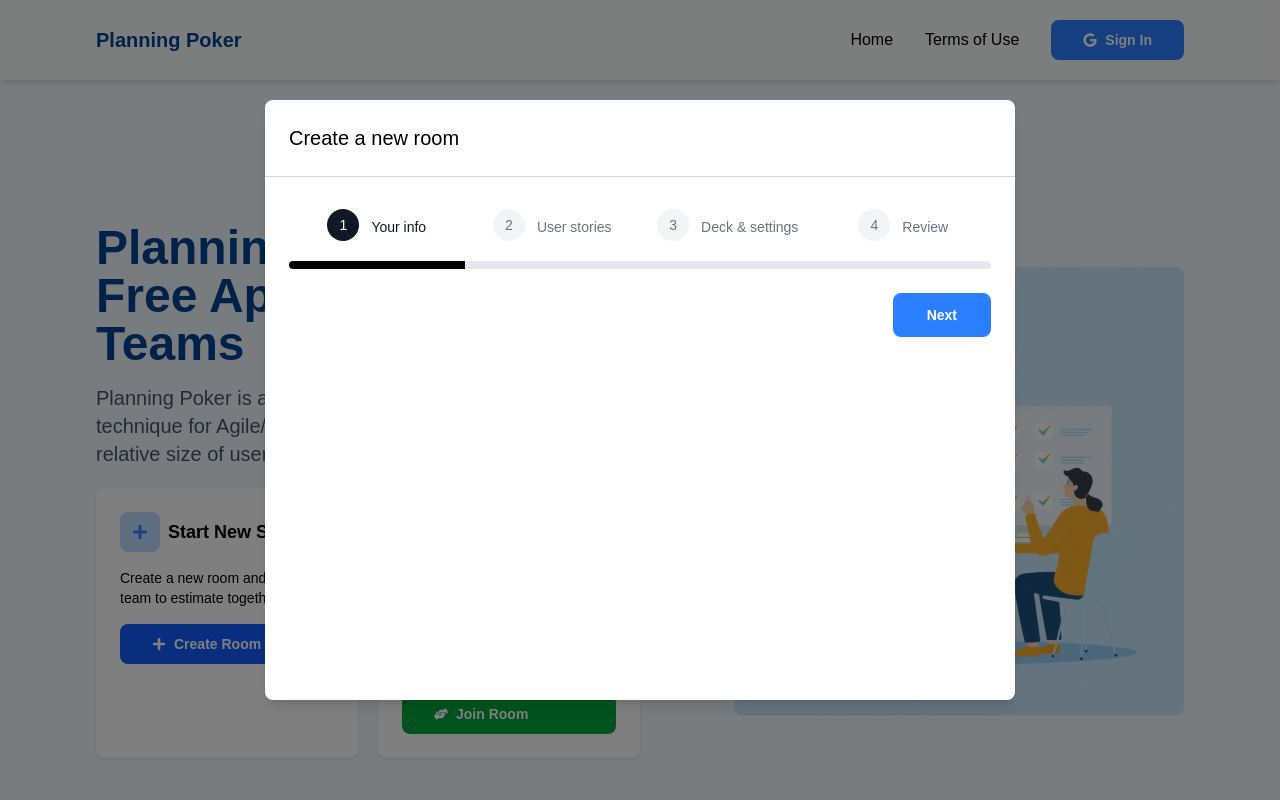
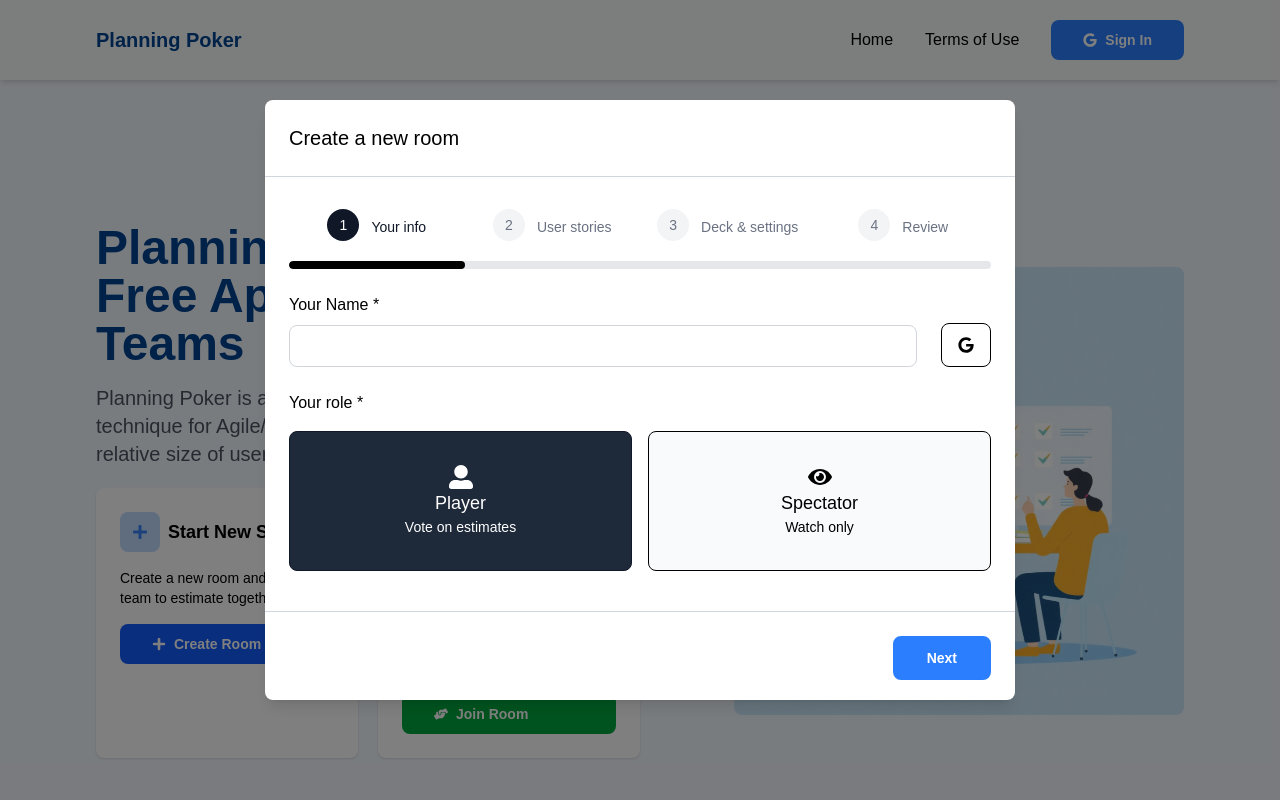
Before and after one commit to malvezzidatr/planning-poker, a Next.js app: page / in a window 1280 px wide. Shown: the top 800 px of the page. Built offline with nearby package versions, Linux system fonts and the light colour scheme; no server answers.

Commit message:
feat: Creating a new modal for create room

```diff
--- a/src/components/CreateRoomModalStepByStep/CreateRoomModalStepByStep.tsx
+++ b/src/components/CreateRoomModalStepByStep/CreateRoomModalStepByStep.tsx
@@ -3,9 +3,13 @@
 import { useState } from "react"
 import Stepper from "../Stepper/Stepper"
 import { Button } from "../Button/Button";
+import { Input } from "../Input/Input";
+import Icon from "../Icon/Icon";
+import { YourInfo } from "./components/YourInfo/YourInfo";
 
 export const CreateRoomModalStepByStep = () => {
   const [currentStep, setCurrentStep] = useState<number>(1);
+  const [name, setName] = useState<string>('');
 
   const nextStep = () => {
     setCurrentStep(prevState => prevState + 1);
@@ -25,7 +29,12 @@ export const CreateRoomModalStepByStep = () => {
         <div className="mt-2 p-6 w-full">
           <Stepper currentStep={currentStep} />
         </div>
-        <div className="flex sticky bottom-0 bg-white w-full justify-end gap-4 px-6">
+        {
+          currentStep === 1 && (
+            <YourInfo setName={setName} name={name} />
+          )
+        }
+        <div className="flex absolute border-t-[1px] border-t-gray-300 pt-6 bottom-5 bg-white w-full justify-end gap-4 px-6">
           {currentStep !== 1 && (
             <Button onClick={previousStep} outlined variant="secondary" text="Back" />
           )}
--- /dev/null
+++ b/src/components/CreateRoomModalStepByStep/components/YourInfo/YourInfo.tsx
@@ -0,0 +1,62 @@
+import Icon from "@/components/Icon/Icon"
+import { Input } from "@/components/Input/Input"
+import { UserRoleCard } from "@/components/UserRoleCard/UserRoleCard";
+import { SetStateAction, useEffect, useState } from "react"
+import { auth, provider } from "@/lib/firebase";
+import { signOut, signInWithPopup, User } from "firebase/auth";
+
+interface IYourInfoProps {
+  setName: React.Dispatch<SetStateAction<string>>;
+  name: string;
+}
+
+export const YourInfo = ({
+  setName,
+  name
+}: IYourInfoProps) => {
+  const [isPlayer, setIsPlayer] = useState<boolean>(true);
+  const [user, setUser] = useState<User | null>(null);
+
+  useEffect(() => {
+    const unsubscribe = auth.onAuthStateChanged((u) => setUser(u));
+    return () => unsubscribe();
+  }, []);
+
+  const handleRoleChange = (role: "player" | "spectator") => {
+    setIsPlayer(role === "player");
+  };
+
+  const handleSignIn = async () => {
+    try {
+      await signInWithPopup(auth, provider);
+    } catch (error) {
+      console.error(error);
+    }
+  };
+
+  const handleSignOut = async () => {
+    try {
+      await signOut(auth);
+    } catch (error) {
+      console.error(error);
+    }
+  };
+
+  return (
+    <div className="px-6 flex flex-col mb-6">
+      <div className="w-full flex items-end">
+        <Input labelText="Your Name *" readOnly={!!user?.displayName} setValue={setName} value={user?.displayName || name} full />
+        <button onClick={!!user ? handleSignOut : handleSignIn} className="ml-6 border-[1px] cursor-pointer hover:bg-black hover:text-white shadow-black border-black hover:shadow-md transition h-11 px-4 rounded-lg">
+          <Icon size={16} name={!!user ? "logout" : "google"} />
+        </button>
+      </div>
+      <div className="mt-6 flex flex-col gap-4">
+        <p className="text-md text-black">Your role *</p>
+        <div className="flex gap-4">
+          <UserRoleCard testID="role-card-player" onPress={() => handleRoleChange("player")} active={isPlayer} type="Player" description="Vote on estimates" iconName="user" />
+          <UserRoleCard testID="role-card-spectator" onPress={() => handleRoleChange("spectator")} active={!isPlayer} type="Spectator" description="Watch only" iconName="eye" />
+        </div>
+      </div>
+    </div>
+  )
+}
--- a/src/components/Icon/Icon.tsx
+++ b/src/components/Icon/Icon.tsx
@@ -28,6 +28,7 @@ import {
   FaShare,
   FaCheck,
   FaUserPlus,
+  FaSignOutAlt,
 } from "react-icons/fa";
 import { MdEmail } from "react-icons/md";
 
@@ -62,6 +63,7 @@ const icons = {
   share: FaShare,
   check: FaCheck,
   userPlus: FaUserPlus,
+  logout: FaSignOutAlt,
 } as const;
 
 export type IconName = keyof typeof icons;
--- a/src/components/ProgressBar/ProgressBar.tsx
+++ b/src/components/ProgressBar/ProgressBar.tsx
@@ -9,7 +9,7 @@ export const ProgressBar = ({ value, color = "bg-blue-500" }: ProgressBarProps)
   return (
     <div className="w-full h-2 bg-gray-200 rounded-full overflow-hidden">
       <div
-        className={`h-full ${color} transition-all duration-300`}
+        className={`h-full rounded-full ${color} transition-all duration-300`}
         style={{ width: `${clampedValue}%` }}
       />
     </div>
--- a/src/components/UserRoleCard/UserRoleCard.tsx
+++ b/src/components/UserRoleCard/UserRoleCard.tsx
@@ -18,10 +18,10 @@ export const UserRoleCard = ({
   onPress = () => {},
 }: IUserTypeCardProps) => {
   return (
-    <div data-active={active} data-testid={testID} className={`transition cursor-pointer w-full h-[140px] border-2 border-[#E4E7EB] rounded-lg bg-[#F9FAFB] flex flex-col items-center justify-center ${active ? "border-blue-500 bg-blue-50" : ""}`} onClick={onPress}>
-      <Icon color={`${active ? '#3B82F6' : '#6A7280'}`} name={iconName} />
-      <p className={`${active ? "text-blue-500" : "text-[#374151]"}  text-lg`}>{type}</p>
-      <p className={`${active ? "text-blue-500" : "text-[#6A7280]"} text-sm`}>{description}</p>
+    <div data-active={active} data-testid={testID} className={`transition cursor-pointer w-full h-[140px] ${active && "text-white"} border-[1px] border-black rounded-lg bg-[#F9FAFB] flex flex-col items-center justify-center ${active ? "border-gray-900 bg-gray-800" : ""}`} onClick={onPress}>
+      <Icon color={``} name={iconName} />
+      <p className={`text-lg`}>{type}</p>
+      <p className={`text-sm`}>{description}</p>
     </div>
   )
 }
```
Also changed, not shown: src/components/Stepper/Stepper.tsx (+0 -8 lines).
